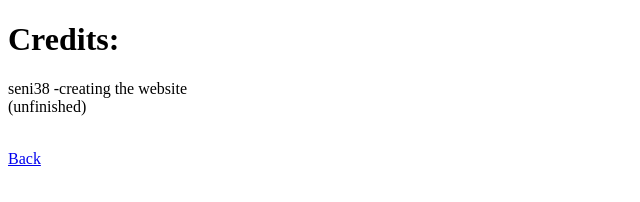
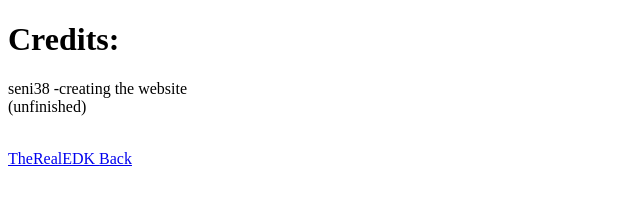
Before and after one commit to Seni38/Seni38.github.io, a plain HTML site: page credits.html in a window 1280 px wide. Shown: the whole page, without its empty margins (0-640 px from the left). Drawn offline with Linux system fonts and the light colour scheme.

Commit message:
Update credits.html

```diff
--- a/credits.html
+++ b/credits.html
@@ -9,7 +9,7 @@
       <br> (unfinished)
      </p>
      <br>
-     <a href="https://github.com/EDKTech" target="_blank" title="Visit EDK's Github page!"
+     <a href="https://github.com/EDKTech" target="_blank" title="Visit EDK's Github page!">
          TheRealEDK
      </a>
      <a href="index.html" title="Go back to the main page">
```
